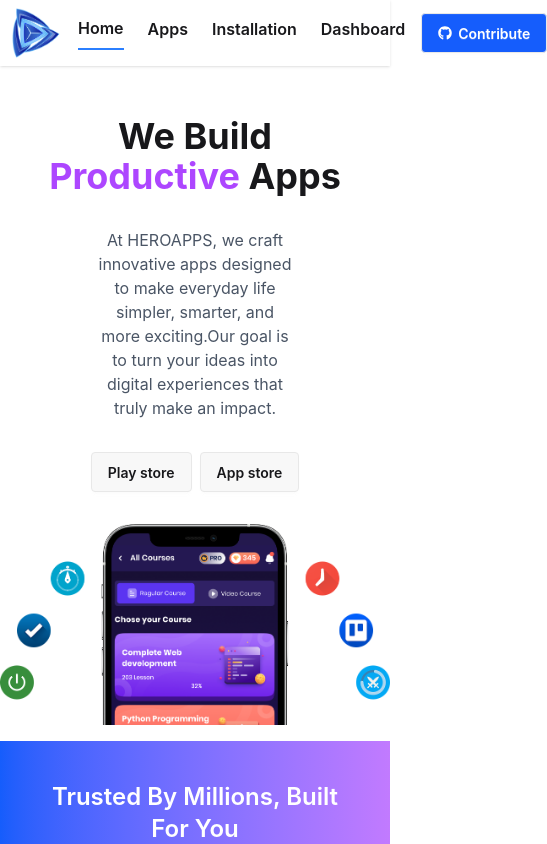
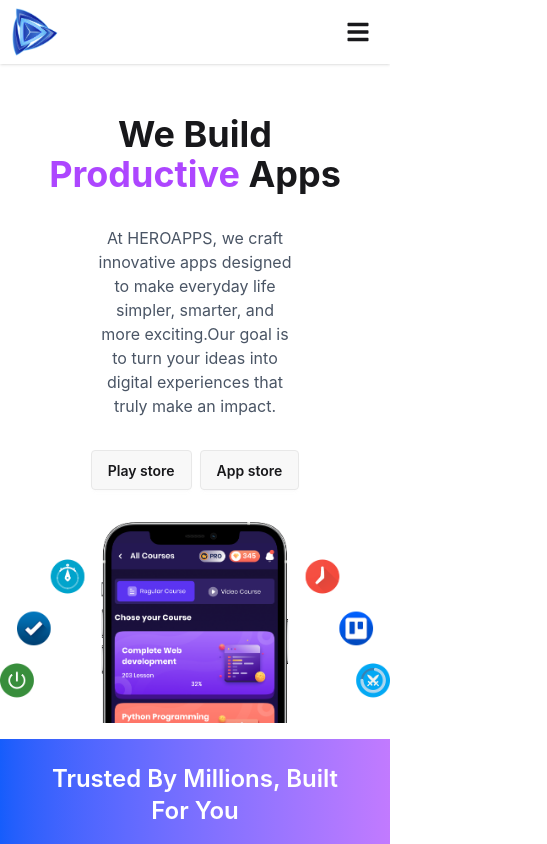
Before and after one commit to nusratjahan7/hero-apps-next, a Next.js app: page / in a window 390 px wide. Shown: the top 844 px of the page, 547 px wide, since content can reach past the window. Built offline with nearby package versions, Linux system fonts and the light colour scheme.

Commit message:
make the navbar responsive

```diff
--- a/src/components/Homepage/Stats.jsx
+++ b/src/components/Homepage/Stats.jsx
@@ -2,7 +2,7 @@ import React from 'react';
 
 const Stats = () => {
     return (
-        <div className="bg-linear-to-r from-blue-600 to-purple-400 py-10 px-8">
+        <div className="bg-linear-to-r from-blue-600 to-purple-400 py-6 px-8">
             <div className="container mx-auto text-center">
                 <h2 className="text-2xl font-semibold text-white mb-8">Trusted By Millions, Built For You</h2>
 
--- a/src/components/Navbar.jsx
+++ b/src/components/Navbar.jsx
@@ -1,55 +1,76 @@
-import React from "react";
+"use client";
+import React, { useState } from "react";
 import logoImg from "@/assets/img/logo.png";
-import { FaGithub } from "react-icons/fa";
-
+import { FaGithub, FaBars, FaTimes } from "react-icons/fa";
 import Image from "next/image";
 import MyLink from "./MyLink";
 import Link from "next/link";
 
 const Navbar = () => {
+  const [menuOpen, setMenuOpen] = useState(false);
+
   const navItems = [
-    {
-      path: "/",
-      text: "Home",
-    },
-    {
-      path: "apps",
-      text: "Apps",
-    },
-    {
-      path: "installation",
-      text: "Installation",
-    },
-    {
-      path: "dashboard",
-      text: "Dashboard",
-    },
+    { path: "/", text: "Home" },
+    { path: "apps", text: "Apps" },
+    { path: "installation", text: "Installation" },
+    { path: "dashboard", text: "Dashboard" },
   ];
 
   return (
-    <nav className=" shadow">
-      <div className="flex justify-between gap-4 items-center py-2 px-3 container mx-auto">
+    <nav className="shadow">
+      <div className="flex justify-between items-center py-2 px-3 container mx-auto">
+        {/* Logo */}
         <Image
           src={logoImg}
           alt="PH play store logo"
-          className="w-12.5 h-12.5"
+          className="w-12 h-12"
         />
 
-        <ul className="flex justify-between gap-6 items-center">
+        {/* Desktop Nav */}
+        <ul className="hidden md:flex justify-between gap-6 items-center">
           {navItems.map((item, index) => (
-            // Client component
             <MyLink key={index} href={item.path}>
               {item.text}
             </MyLink>
           ))}
         </ul>
-        <Link href="https://github.com/">
-        <button className="btn bg-blue-600 text-white">
-          <FaGithub />
-          Contribute
+
+        {/* Desktop Button */}
+        <Link href="https://github.com/" className="hidden md:block">
+          <button className="btn bg-blue-600 text-white flex items-center gap-2">
+            <FaGithub />
+            Contribute
+          </button>
+        </Link>
+
+        {/* Mobile Hamburger */}
+        <button
+          className="md:hidden text-2xl p-2"
+          onClick={() => setMenuOpen(!menuOpen)}
+          aria-label="Toggle menu"
+        >
+          {menuOpen ? <FaTimes /> : <FaBars />}
         </button>
-        </Link>
       </div>
+
+      {/* Mobile Dropdown Menu */}
+      {menuOpen && (
+        <div className="md:hidden px-4 pb-4 flex flex-col gap-3">
+          <ul className="flex flex-col gap-3">
+            {navItems.map((item, index) => (
+              <MyLink key={index} href={item.path} onClick={() => setMenuOpen(false)}>
+                {item.text}
+              </MyLink>
+            ))}
+          </ul>
+          <Link href="https://github.com/" onClick={() => setMenuOpen(false)}>
+            <button className="btn bg-blue-600 text-white flex items-center gap-2 w-full justify-center">
+              <FaGithub />
+              Contribute
+            </button>
+          </Link>
+        </div>
+      )}
     </nav>
   );
 };
```
